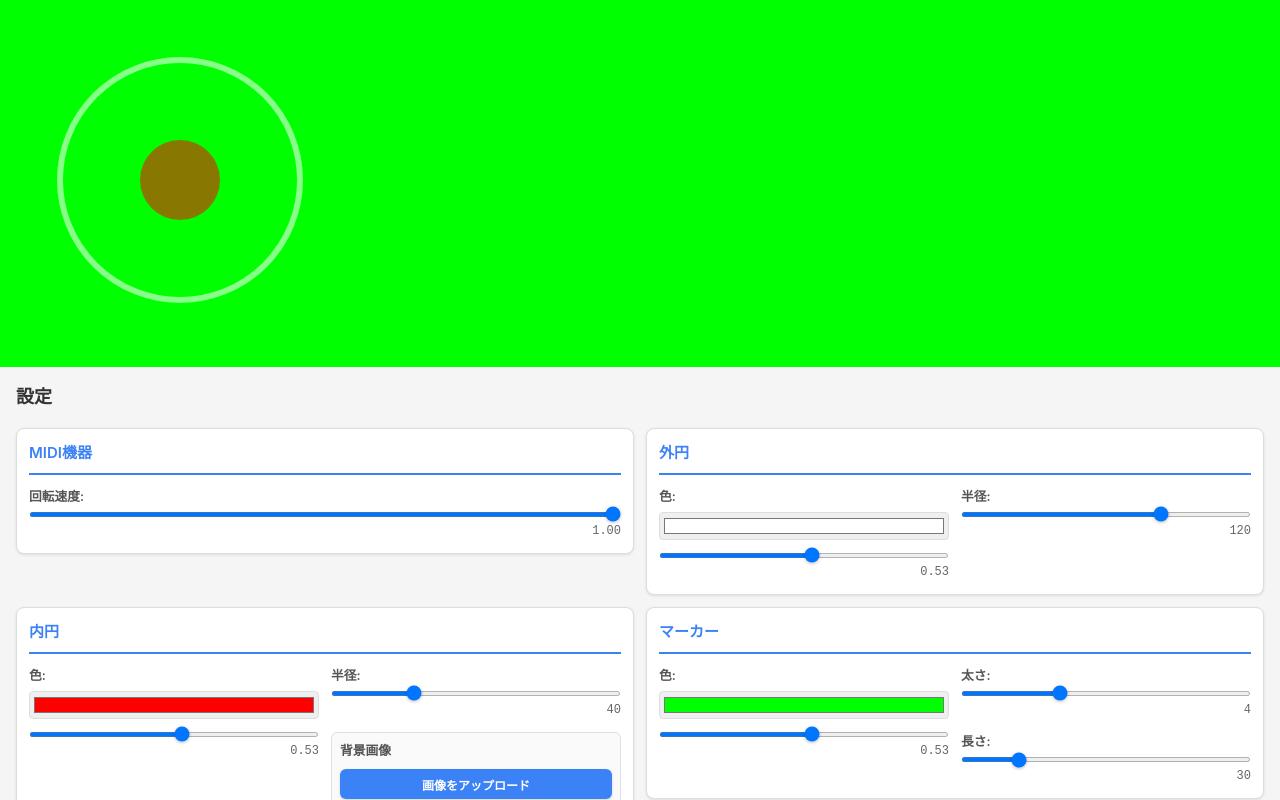
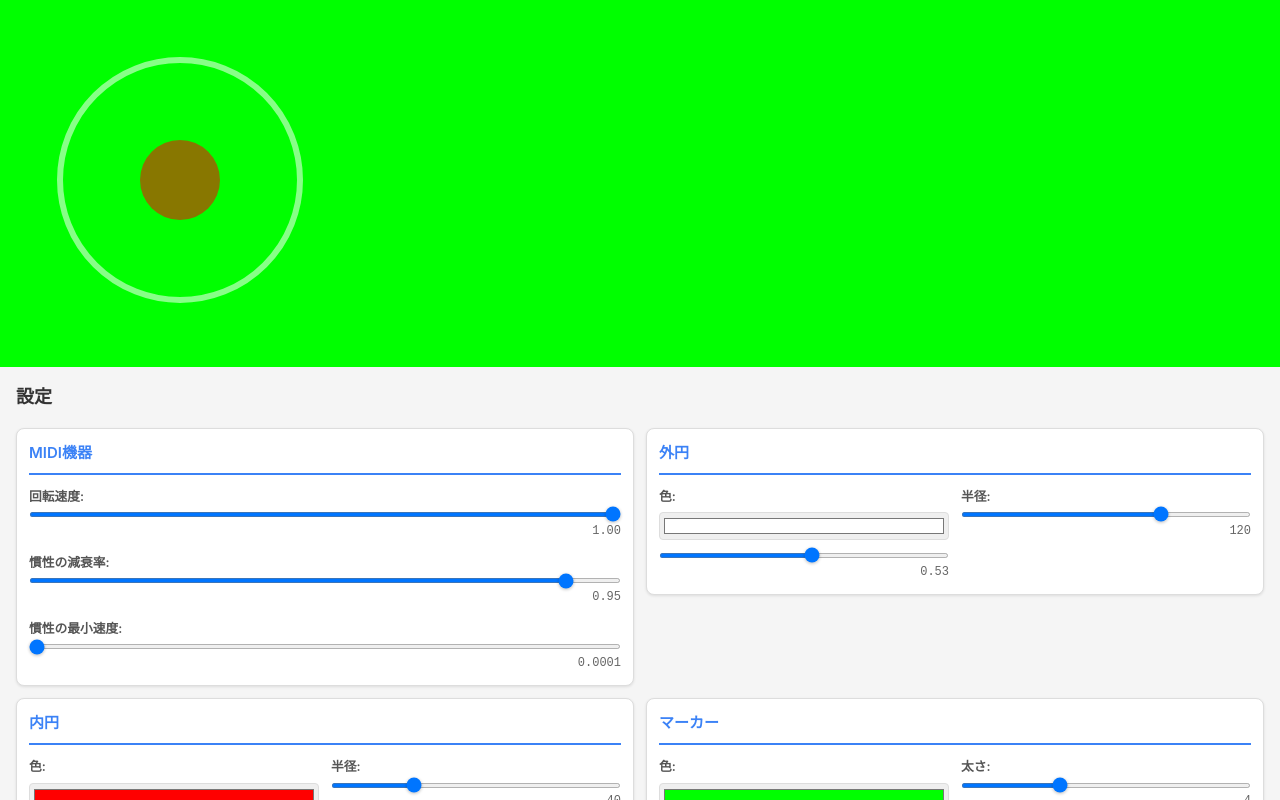
Before and after one commit to voltaney/midi-overlay, a Vue app: page / in a window 1280 px wide. Shown: the top 800 px of the page. Built offline with nearby package versions, Linux system fonts and the light colour scheme.

Commit message:
アニメーションに慣性を追加

```diff
--- a/src/components/MidiJog/MidiJog.vue
+++ b/src/components/MidiJog/MidiJog.vue
@@ -1,29 +1,44 @@
 <script setup lang="ts">
-import { ref, onMounted, watch } from 'vue'
+import { ref, onMounted, watch, computed } from 'vue'
 import MidiJogCanvas from './MidiJogCanvas.vue'
 import MidiJogSettings from './MidiJogSettings.vue'
 import { useJogSettings } from '@/composables/useJogSettings'
 import { useMidiInput } from '@/composables/useMidiInput'
 import { useCanvasAnimation } from '@/composables/useCanvasAnimation'
+import { useInertialRotation, type InertiaSettings } from '@/composables/useInertialRotation'
 import { logger } from '@/utils/logger'
 import { MIDI_VALUES } from '@/constants/midi'
 import type { MidiMessage } from '@/types'
 
 const { settings } = useJogSettings()
 
-/** 回転角度（ラジアン） */
-const angle = ref(0)
 /** Canvasコンポーネントの参照 */
 const canvasRef = ref<InstanceType<typeof MidiJogCanvas> | null>(null)
 
+/** 慣性設定（settingsから必要な値を抽出） */
+const inertiaSettings = computed<InertiaSettings>(() => ({
+  decayRate: settings.inertiaDecayRate,
+  minVelocity: settings.inertiaMinVelocity,
+}))
+
+/** 慣性付き回転管理 */
+const { angle, addVelocity, update } = useInertialRotation(inertiaSettings)
+
 /** Canvas描画処理 */
-const { requestRedraw } = useCanvasAnimation(() => {
+const { requestRedraw } = useCanvasAnimation((deltaTime: number) => {
+  // 慣性計算を実行
+  const shouldContinue = update(deltaTime)
+
+  // Canvas描画
   canvasRef.value?.draw()
+
+  // 描画継続が必要かどうかを返す
+  return shouldContinue
 })
 
 /**
  * MIDIメッセージ処理
- * ジョグホイールの回転操作を検出して角度を更新
+ * ジョグホイールの回転操作を検出して速度を加算
  */
 function onMIDIMessage(msg: MidiMessage): void {
   const [, , data2] = msg.data
@@ -33,10 +48,10 @@ function onMIDIMessage(msg: MidiMessage): void {
     return
   }
 
-  // 中央値からの差分で回転方向と量を計算
+  // 中央値からの差分で回転方向と量を計算し、速度に加算
   const delta = data2 - MIDI_VALUES.NEUTRAL_VALUE
   if (delta !== 0) {
-    angle.value += delta * settings.rotationSpeed
+    addVelocity(delta * settings.rotationSpeed)
     requestRedraw()
   }
 }
--- a/src/components/MidiJog/MidiJogSettings.vue
+++ b/src/components/MidiJog/MidiJogSettings.vue
@@ -112,6 +112,38 @@ function handleArcRadiusChange(event: Event): void {
             step="0.01"
           />
           <span>{{ settings.rotationSpeed.toFixed(2) }}</span>
+        </div>
+        <div class="setting-item">
+          <label for="inertiaDecayRate">慣性の減衰率:</label>
+          <input
+            id="inertiaDecayRate"
+            type="range"
+            :value="settings.inertiaDecayRate"
+            @input="
+              updateSettings({ inertiaDecayRate: Number(($event.target as HTMLInputElement).value) })
+            "
+            min="0.50"
+            max="0.99"
+            step="0.01"
+          />
+          <span>{{ settings.inertiaDecayRate.toFixed(2) }}</span>
+        </div>
+        <div class="setting-item">
+          <label for="inertiaMinVelocity">慣性の最小速度:</label>
+          <input
+            id="inertiaMinVelocity"
+            type="range"
+            :value="settings.inertiaMinVelocity"
+            @input="
+              updateSettings({
+                inertiaMinVelocity: Number(($event.target as HTMLInputElement).value),
+              })
+            "
+            min="0.0001"
+            max="0.01"
+            step="0.0001"
+          />
+          <span>{{ settings.inertiaMinVelocity.toFixed(4) }}</span>
         </div>
       </section>
 
--- a/src/composables/useCanvasAnimation.ts
+++ b/src/composables/useCanvasAnimation.ts
@@ -1,35 +1,47 @@
-import { ref, onMounted, onUnmounted } from 'vue'
+import { onMounted, onUnmounted } from 'vue'
 
 /**
  * Canvasアニメーション管理用composable
  * requestAnimationFrameを使用した効率的な描画更新を提供
  *
- * @param drawCallback - 描画処理を行うコールバック関数
+ * @param drawCallback - 描画処理を行うコールバック関数（deltaTimeを受け取り、継続するかどうかを返す）
  * @returns requestRedraw関数を含むオブジェクト
  */
-export function useCanvasAnimation(drawCallback: () => void) {
+export function useCanvasAnimation(drawCallback: (deltaTime: number) => boolean) {
   let animationFrameId: number | null = null
-  const needsRedraw = ref(false)
+  let lastTimestamp = 0
 
   /**
    * アニメーションループを開始
    */
   function startAnimationLoop(): void {
-    const animate = (): void => {
-      if (needsRedraw.value) {
-        drawCallback()
-        needsRedraw.value = false
+    const animate = (timestamp: number): void => {
+      // デルタタイムを計算（秒単位）
+      const deltaTime = lastTimestamp === 0 ? 0 : (timestamp - lastTimestamp) / 1000
+      lastTimestamp = timestamp
+
+      // 描画コールバックを実行し、継続が必要かチェック
+      const shouldContinue = drawCallback(deltaTime)
+
+      if (shouldContinue) {
+        animationFrameId = requestAnimationFrame(animate)
+      } else {
+        animationFrameId = null
+        lastTimestamp = 0
       }
-      animationFrameId = requestAnimationFrame(animate)
     }
-    animate()
+    animate(0)
   }
 
   /**
    * 再描画をリクエスト
+   * アニメーションループが停止している場合は再開
    */
   function requestRedraw(): void {
-    needsRedraw.value = true
+    if (animationFrameId === null) {
+      lastTimestamp = 0
+      startAnimationLoop()
+    }
   }
 
   onMounted(() => {
--- /dev/null
+++ b/src/composables/useInertialRotation.ts
@@ -0,0 +1,73 @@
+import { ref, type Ref } from 'vue'
+
+/**
+ * 慣性設定パラメータ
+ */
+export interface InertiaSettings {
+  /** 減衰率（0-1、1に近いほど長く回る） */
+  decayRate: number
+  /** 停止判定の最小速度（これ以下で完全停止） */
+  minVelocity: number
+}
+
+/**
+ * 慣性付き回転管理用composable
+ * ジョグホイールのリアルな物理挙動を実現
+ *
+ * @param settings - 慣性設定パラメータ（リアクティブ）
+ */
+export function useInertialRotation(settings: Ref<InertiaSettings>) {
+  /** 現在の回転角度（ラジアン） */
+  const angle = ref(0)
+
+  /** 現在の角速度（rad/frame） */
+  const velocity = ref(0)
+
+  /**
+   * 速度を加算
+   * MIDI入力時に呼び出す
+   *
+   * @param delta - 追加する速度
+   */
+  function addVelocity(delta: number): void {
+    velocity.value += delta
+  }
+
+  /**
+   * 慣性計算を実行
+   * 毎フレーム呼び出す
+   *
+   * @param deltaTime - 前フレームからの経過時間（秒）
+   * @returns 描画が必要かどうか
+   */
+  function update(deltaTime: number): boolean {
+    // 速度が十分小さい場合は停止
+    if (Math.abs(velocity.value) < settings.value.minVelocity) {
+      velocity.value = 0
+      return false
+    }
+
+    // 速度を減衰
+    velocity.value *= settings.value.decayRate
+
+    // 角度を更新（60fps基準で正規化）
+    angle.value += velocity.value * deltaTime * 60
+
+    return true
+  }
+
+  /**
+   * 速度をリセット（即座に停止）
+   */
+  function reset(): void {
+    velocity.value = 0
+  }
+
+  return {
+    angle,
+    velocity,
+    addVelocity,
+    update,
+    reset,
+  }
+}
--- a/src/types/settings.ts
+++ b/src/types/settings.ts
@@ -22,6 +22,10 @@ export interface JogSettings {
   markerLength: number
   /** ディスク背景画像 (Base64形式、オプション) */
   diskBackgroundImage?: string
+  /** 慣性の減衰率 (0.50 ~ 0.99、1に近いほど長く回る) */
+  inertiaDecayRate: number
+  /** 慣性の停止判定速度 (0.0001 ~ 0.01、小さいほど長く回る) */
+  inertiaMinVelocity: number
 }
 
 /** デフォルトのジョグホイール設定値 */
@@ -34,4 +38,6 @@ export const DEFAULT_JOG_SETTINGS: Readonly<JogSettings> = {
   markerColor: '#00ff0088',
   markerWidth: 4,
   markerLength: 30,
+  inertiaDecayRate: 0.95,
+  inertiaMinVelocity: 0.0001,
 } as const
```
Also changed, not shown: 1 other file (tests, documents, lock files or other folders).
